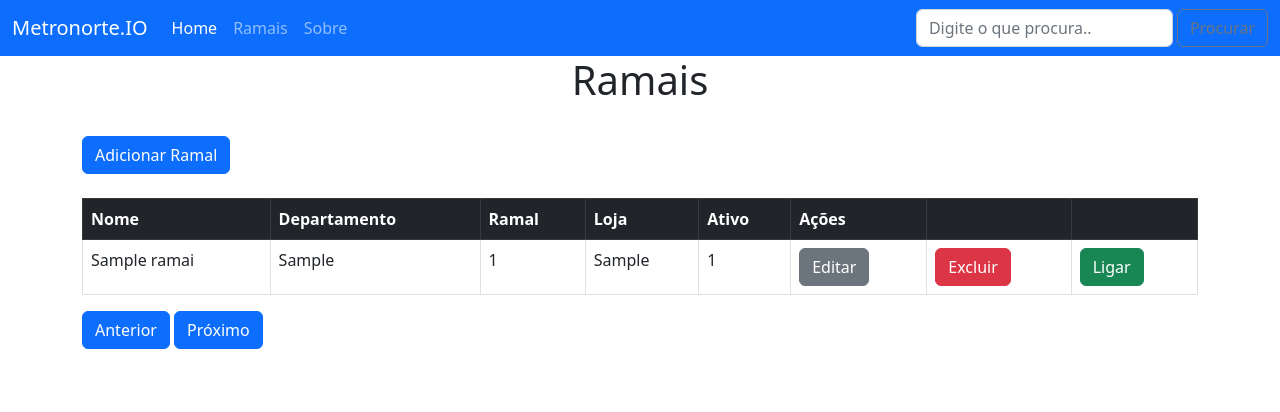
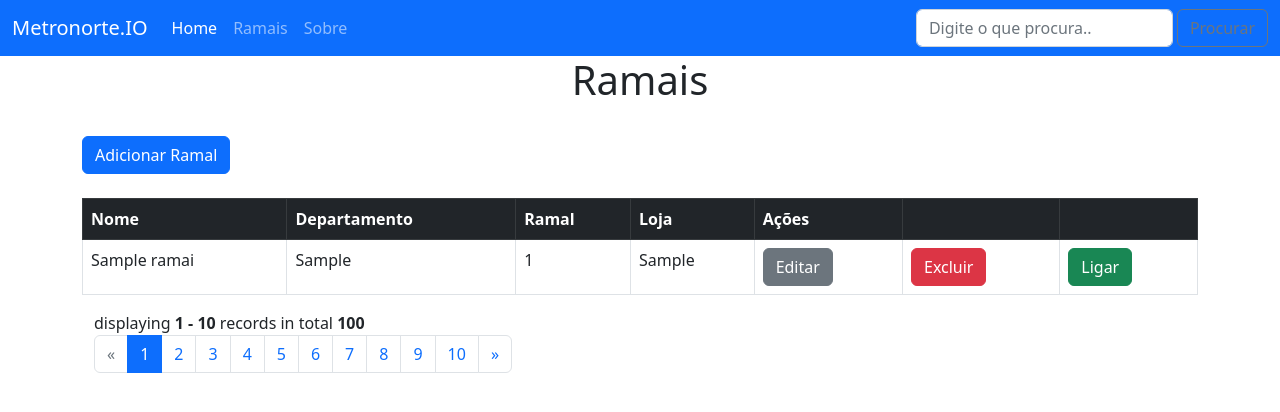
Before and after one commit to matheus664/ramais.io, a Flask app: page /ramais in a window 1280 px wide. Shown: the top 412 px of the page. Run offline with Flask 2, Linux system fonts and the light colour scheme; tables that the repository leaves empty hold one stand-in row (values such as "Sample post"); some libraries are stand-ins or nearby versions.

Commit message:
release 2.0

```diff
--- a/app.py
+++ b/app.py
@@ -3,7 +3,7 @@ import urllib.request , json
 from flask_sqlalchemy import SQLAlchemy
 from sqlalchemy import select, create_engine, engine
 from sqlalchemy.orm import sessionmaker
-from flask_paginate import Pagination, get_page_parameter
+from flask_paginate import Pagination, get_page_args
 
 # "sqlite:///cursos.sqlite3"
 
@@ -41,34 +41,58 @@ class ramais (db.Model):
     ramal = db.Column (db.Integer)
     loja = db.Column (db.String(50))
     ativo = db.Column (db.Integer)
-    foto = db.Column (db.String(50))
 
 
 
 
 
-    def __init__ (self, nome,departamento, ramal, loja, ativo, foto):
+    def __init__ (self, nome,departamento, ramal, loja, ativo):
         self.nome = nome
         self.departamento = departamento
         self.ramal = ramal
         self.loja = loja
         self.ativo = ativo
-        self.foto = foto
+
+
+
+
+app.template_folder = "templates"
+users = list (range (100))
+
+def get_users  (offset = 0, per_page= 10):
+    return users [offset:offset + per_page]
+
+
+@app.route ('/')
+def index ():
+    page, per_page, offset = get_page_args (page_parameter = 'page', per_page_parameter='per_page')
+    total = len (users)
+    pagination_users = get_users (offset= offset, per_page= per_page )
+    pagination = Pagination (page=page, per_page=per_page, total=total,css_framework = 'bootstrap4')
+    return render_template ('ramais.html', users=pagination_users, page=page, per_page= 50, pagination=pagination)
 
 
 
 
 
 
-@app.route ('/', methods = ["GET", "POST"])
-def index ():
 
-    #frutas = ['Morango','Uva','Maça','Laranja','Limao', 'Caqui', 'Carambola']
 
-    if request.method == "POST" :
-        if request.form.get("fruta"):
-            frutas.append(request.form.get("fruta"))
-    return render_template ("index.html",frutas=frutas)
+
+
+
+
+
+
+# @app.route ('/', methods = ["GET", "POST"])
+# def index ():
+
+#     #frutas = ['Morango','Uva','Maça','Laranja','Limao', 'Caqui', 'Carambola']
+
+#     if request.method == "POST" :
+#         if request.form.get("fruta"):
+#             frutas.append(request.form.get("fruta"))
+#     return render_template ("index.html",frutas=frutas)
 
 
 
@@ -115,8 +139,15 @@ def lista_cursos ():
 @app.route ('/ramais')
 def lista_ramais ():
 
+    page, per_page, offset = get_page_args (page_parameter = 'page', per_page_parameter='per_page')
+    total = len (users)
+    pagination_users = get_users (offset= offset, per_page= per_page )
+    pagination = Pagination (page=page, per_page=per_page, total=total,css_framework = 'bootstrap4')
+    return render_template ('ramais.html', users=pagination_users, page=page, per_page= 50, pagination=pagination, ramais=ramais.query.filter(ramais.ramal != '', ramais.departamento != '', ramais.ativo != 0).order_by(ramais.id).limit(6))
 
-    return render_template ('ramais.html', ramais=ramais.query.filter(ramais.ramal != '', ramais.departamento != '', ramais.ativo != 0).order_by(ramais.id).limit(6))
+
+
+
 
 
 
@@ -139,10 +170,6 @@ def cria_curso():
 
 
 
-@app.route ('/page1', methods = ["GET", "POST"])
-def paginate ():
-    ramal = ramais.query.filter(ramais.ramal != '', ramais.departamento != '', ramais.ativo != 0).order_by(ramais.id).limit(6)
-    return render_template('ramais.html', ramal=ramal)
 
 
 
@@ -152,14 +179,14 @@ def cria_ramal ():
     departamento = request.form.get ('departamento')
     ramal = request.form.get ('ramal')
     loja = request.form.get ('loja')
+    ativo = request.form.get ('ativo')
     error = None
 
     if request.method == "POST":
-        if not nome or not departamento or not ramal or not loja :
-            print (nome, departamento, ramal, loja)
+        if not nome or not departamento or not ramal or not loja or not ativo:
             flash ("Preencha todos os campos do formulário!", "error")
         else:
-            ramal = ramais (nome, departamento, ramal, loja)
+            ramal = ramais (nome, departamento, ramal, loja, ativo)
             db.session.add(ramal)
             db.session.commit()
             return redirect (url_for('lista_ramais'))
@@ -230,6 +257,11 @@ def remove_ramal (id):
 
 
 
+
+
+
+
+
 with app.app_context():
     db.create_all()
 
--- a/templates/novo_ramal.html
+++ b/templates/novo_ramal.html
@@ -30,6 +30,9 @@
     <input class="form-control" type="text", name="ramal" placeholder="Digite o ramal" required>
     <label>Loja</label>
     <input class="form-control" type="text", name="loja" placeholder="Digite a sua loja" required>
+    <label>Ativo</label>
+    <input class="form-control" type="number" name="ativo" required>
+
 
     <button class="btn btn-primary">Adicionar</button>
 
--- a/templates/ramais.html
+++ b/templates/ramais.html
@@ -18,7 +18,7 @@
           <th scope="col">Departamento</th>
           <th scope="col">Ramal</th>
           <th scope="col">Loja</th>
-          <th scope="col">Ativo</th>
+          <!-- <th scope="col">Ativo</th> -->
           <th scope="col-1">Ações</th>
           <th scope="col-1"></th>
           <th scope="col-1"></th>
@@ -33,7 +33,7 @@
         <td>{{ramal.departamento}}</td>
         <td>{{ramal.ramal}}</td>
         <td>{{ramal.loja}}</td>
-        <td>{{ramal.ativo}}</td>
+        <!-- <td>{{ramal.ativo}}</td> -->
         <td><a href="{{ramal.id}}/atualiza_ramal" class="btn btn-secondary ">Editar</a></td>
         <td><a href="{{ramal.id}}/remove_ramal" onclick= "return confirm ('Deseja excluir esse registro?') " class="btn btn-danger">Excluir</a></td>
         <td><a href="https://www.udemy.com/home/my-courses/learning/" target="_blank" class="btn btn-success">Ligar</a></td>
@@ -42,7 +42,12 @@
     </tbody>
 </table>
 
-<a href="{{url_for('cria_ramal')}}" class="btn btn-primary">Anterior</a>
-<a href="{{url_for('cria_ramal')}}" class="btn btn-primary">Próximo</a>
+<div class="container">
+    {{pagination.info}}
+    {{pagination.links}}
+
+</div>
+
+
 
 {% endblock conteudo %}
```
Also changed, not shown: README.md.
